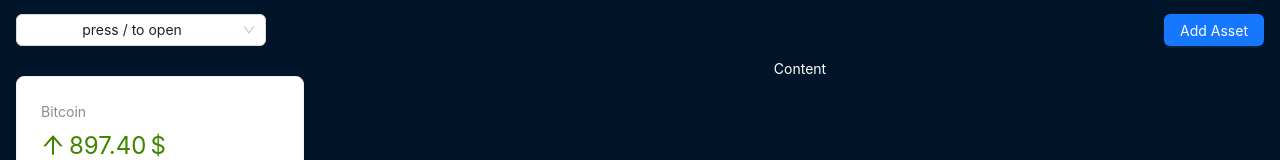
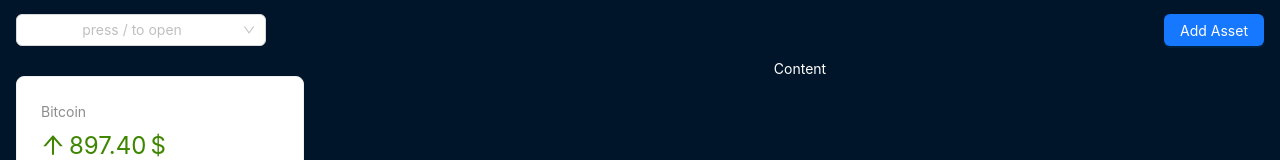
Before and after one commit to arslanbekast/crypto-app, a React (Vite) app: page / in a window 1280 px wide. Shown: the top 160 px of the page. Built offline with nearby package versions, Linux system fonts and the light colour scheme.

Commit message:
refactoring AppHeader

```diff
--- a/src/components/layout/AppHeader.jsx
+++ b/src/components/layout/AppHeader.jsx
@@ -42,7 +42,7 @@ export const AppHeader = () => {
         <Layout.Header style={headerStyle}>
             <Select
                 style={{width: 250}}
-                value="press / to open"
+                placeholder="press / to open"
                 open={select}
                 onSelect={handleSelect}
                 onClick={() => setSelect(prev => !prev)}
```
